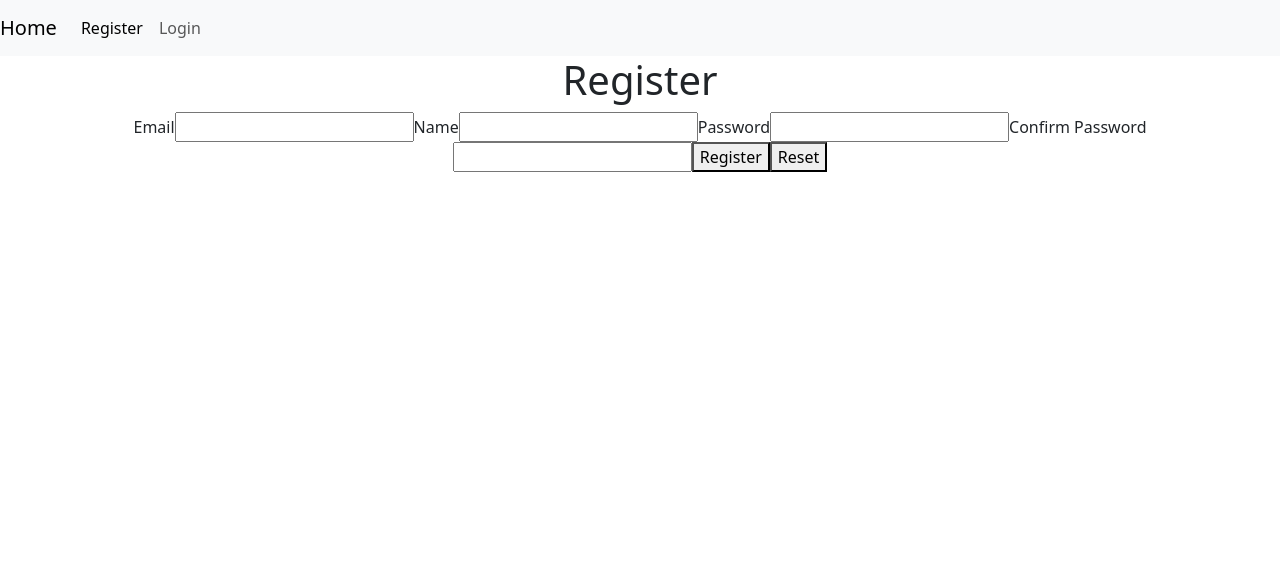
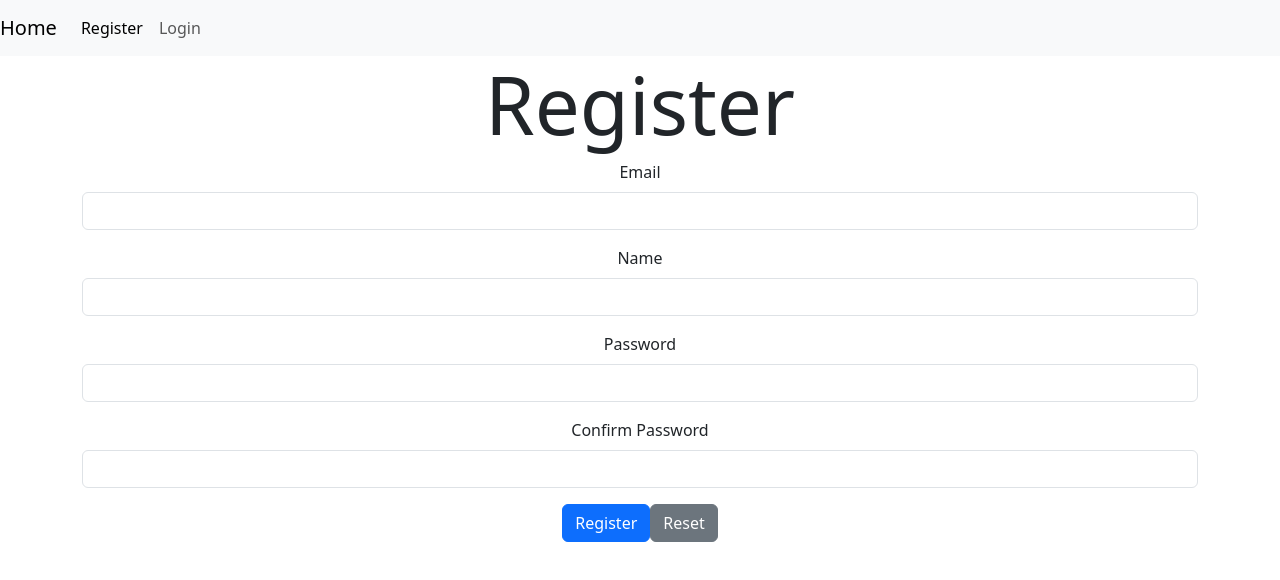
Before and after one commit to mpierce1988/ReactTaskManager, a React (Create React App) app in the folder task-manager/: page /register in a window 1280 px wide. Shown: the top 580 px of the page. Built offline with nearby package versions, Linux system fonts and the light colour scheme.

Commit message:
Styled register component

```diff
--- a/task-manager/src/containers/Register.js
+++ b/task-manager/src/containers/Register.js
@@ -1,5 +1,6 @@
 import { useState } from 'react';
 import { register } from '../functions/apiFunctions';
+import { Form, Alert, Button } from 'react-bootstrap';
 
 export function Register() {
     const [email, setEmail] = useState('');
@@ -94,25 +95,33 @@ export function Register() {
 
     return (
         <>
-            <h1>Register</h1>
-            {error && <p>The following error has occured: {error}</p>}
-            {success && <p>Registration successful</p>}
-            <form onSubmit={submit}>
-                <label htmlFor="email">Email</label>
-                <input type="email" id="email" name="email" value={email} onChange={e => setEmail(e.target.value)} />
-                {emailError && <p>{emailError}</p>}
-                <label htmlFor="name">Name</label>
-                <input type="text" id="name" name="name" value={name} onChange={e => setName(e.target.value)}/>
-                {nameError && <p>{nameError}</p>}
-                <label htmlFor="password">Password</label>
-                <input type="password" id="password" name="password" value={password} onChange={e => setPassword(e.target.value)}/>
-                {passwordError && <p>{passwordError}</p>}
-                <label htmlFor="confirmPassword">Confirm Password</label>
-                <input type="password" id="confirmPassword" name="confirmPassword" value={confirmPassword} onChange={e => setConfirmPassword(e.target.value)}/>
-                {confirmPasswordError && <p>{confirmPasswordError}</p>}
-                <button type="submit" role='button'>Register</button>
-                <button type="button" role='button' onClick={reset}>Reset</button>
-            </form>
+            <h1 className='display-1'>Register</h1>
+            {error && <Alert variant="warning">The following error has occured: {error}</Alert>}
+            {success && <Alert variant="success">Registration successful. Please Login.</Alert>}
+            <Form onSubmit={submit}>
+                <Form.Group className='mb-3'>
+                    <Form.Label htmlFor="email">Email</Form.Label>
+                    <Form.Control type="email" id="email" name="email" value={email} onChange={e => setEmail(e.target.value)} />
+                    {emailError && <Alert variant="danger">{emailError}</Alert>}
+                </Form.Group>
+                <Form.Group className='mb-3'>
+                    <Form.Label htmlFor="name">Name</Form.Label>
+                    <Form.Control type="text" id="name" name="name" value={name} onChange={e => setName(e.target.value)}/>
+                    {nameError && <Alert variant="danger">{nameError}</Alert>}
+                </Form.Group>
+                <Form.Group className='mb-3'>
+                    <Form.Label htmlFor="password">Password</Form.Label>
+                    <Form.Control type="password" id="password" name="password" value={password} onChange={e => setPassword(e.target.value)}/>
+                    {passwordError && <Alert variant='danger'>{passwordError}</Alert>}
+                </Form.Group>
+                <Form.Group className='mb-3'>
+                    <Form.Label htmlFor="confirmPassword">Confirm Password</Form.Label>
+                    <Form.Control type="password" id="confirmPassword" name="confirmPassword" value={confirmPassword} onChange={e => setConfirmPassword(e.target.value)}/>
+                    {confirmPasswordError && <Alert variant="danger">{confirmPasswordError}</Alert>}
+                </Form.Group>
+                <Button variant="primary" type="submit" role='button'>Register</Button>
+                <Button variant="secondary" type="button" role='button' onClick={reset}>Reset</Button>
+            </Form>
         </>
     );
 }
```
